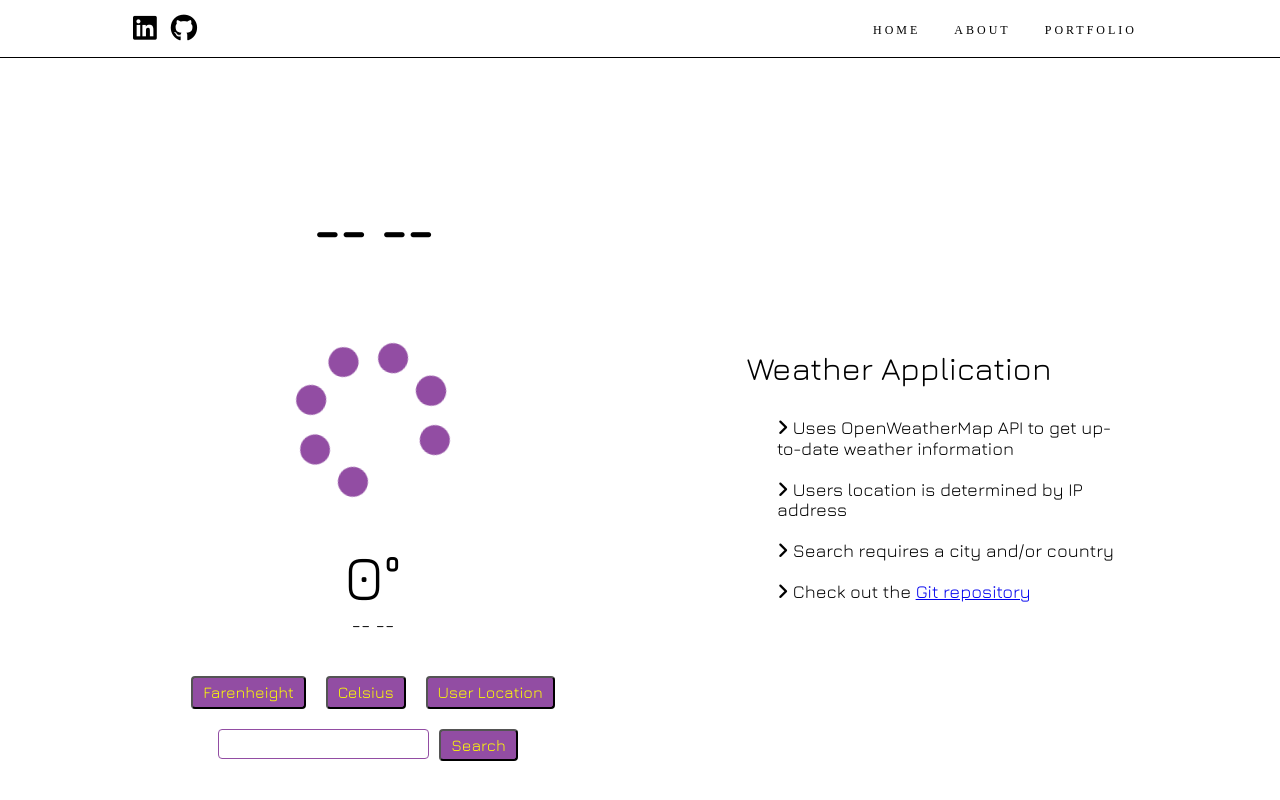
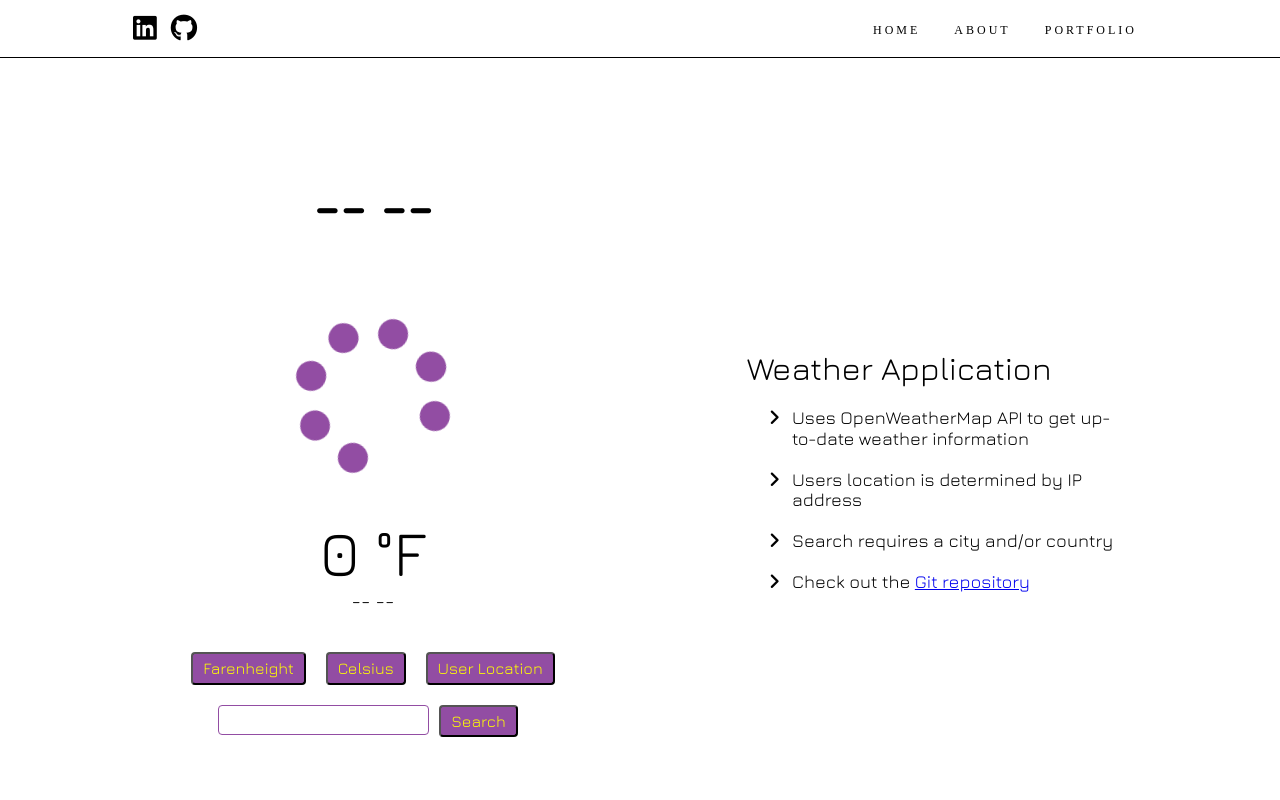
Before and after one commit to amfische/amfische.github.io, a Jekyll site: the page built from _portfolio/weather.html, in a window 1280 px wide. Shown: the top 800 px of the page. Built offline with Jekyll 4.4.1, drawn with Linux system fonts in a browser that asks for light colours; nearby versions of some CDN libraries; some web fonts are replaced.

```diff
--- a/_includes/weather-footer.html
+++ b/_includes/weather-footer.html
@@ -1,4 +1,3 @@
-<script src="https://code.jquery.com/jquery-2.2.4.min.js"></script>
 <script src="https://cdn.jsdelivr.net/npm/vue"></script>
 <script src="https://cdnjs.cloudflare.com/ajax/libs/axios/0.17.1/axios.min.js"></script>
 <script src="https://use.fontawesome.com/d3c9e0b791.js"></script>
--- a/_portfolio/index.html
+++ b/_portfolio/index.html
@@ -51,7 +51,7 @@ permalink: /portfolio/
 				<div class="temp">58<sup>&deg;</sup></div>
 			</a>
 			<h2>Weather Application</h2>
-			<p>HTML, CSS, JavaScript and jQuery</p>
+			<p>HTML, CSS, JavaScript and Vue.js</p>
 		</div>
 	</div> <!-- end #portfolio -->
 </div> <!-- end container -->
--- a/_portfolio/weather.html
+++ b/_portfolio/weather.html
@@ -15,7 +15,7 @@ collections: portfolio
 				<i class="fa fa-spinner fa-spin"></i>
 			</div>
 			<div class="temperature">
-				<p v-text="temp + '&deg;'"></p>
+				<p v-text="temp + ' &deg;' + unit"></p>
 				<p v-text="iconDescription"></p>
 			</div>
 			<div class="options">
@@ -31,11 +31,11 @@ collections: portfolio
 
 		<div class="description">
 			<h1>Weather Application</h1>
-			<ul>
-				<li><i class="fa fa-angle-right"></i> Uses OpenWeatherMap API to get up-to-date weather information</li>
-				<li><i class="fa fa-angle-right"></i> Users location is determined by IP address</li>
-				<li><i class="fa fa-angle-right"></i> Search requires a city and/or country</li>
-				<li><i class="fa fa-angle-right"></i> Check out the <a href="#">Git repository</a></li>
+			<ul class="fa-ul">
+				<li><i class="fa fa-li fa-angle-right"></i> Uses OpenWeatherMap API to get up-to-date weather information</li>
+				<li><i class="fa fa-li fa-angle-right"></i> Users location is determined by IP address</li>
+				<li><i class="fa fa-li fa-angle-right"></i> Search requires a city and/or country</li>
+				<li><i class="fa fa-li fa-angle-right"></i> Check out the <a href="#">Git repository</a></li>
 			</ul>
 		</div>
 
--- a/assets/_sass/weather.scss
+++ b/assets/_sass/weather.scss
@@ -8,6 +8,7 @@
 	font-family: 'Jura', serif;
 
 	div.display {
+		margin-bottom: 3em;
 		h1 {
 			font-size: 3.5em;
 			font-weight: 800;
@@ -51,6 +52,14 @@
 	    padding: 5px 10px;
 	    border-radius: 4px;
 	  }
+	  div.options button:hover,
+	  div.city-search input[type=submit]:hover {
+	  	cursor: pointer;
+	  }
+	  div.options button:focus,
+	  div.city-search input[type=submit]:focus {
+			outline: 0;
+	  }
 	  div.city-search {
 	  	display: flex;
 	  	justify-content: center;
@@ -72,11 +81,10 @@
 		}
 		ul {
 			list-style: none;
-			text-align: center;
 			font-size: 18px;
 			padding: 0px;
 			li {
-				padding: 10px 5px;
+				padding-bottom: 20px;
 			}
 		}
 	}
@@ -93,6 +101,7 @@
 		margin-top: 0px;
 		width: 90%;
 		.display {
+			margin-bottom: 0;
 			width: 35vw;
 		}
 		.description {
@@ -100,10 +109,6 @@
 			h1 {
 				text-align: left;
 			}
-			ul {
-				padding-left: 25px;
-				text-align: left;
-			}
 		}
 	}
 }
```
Also changed, not shown: other parts of _includes/weather-footer.html (+24 -23 lines). Lines whose indentation alone changed are shown as unchanged.
